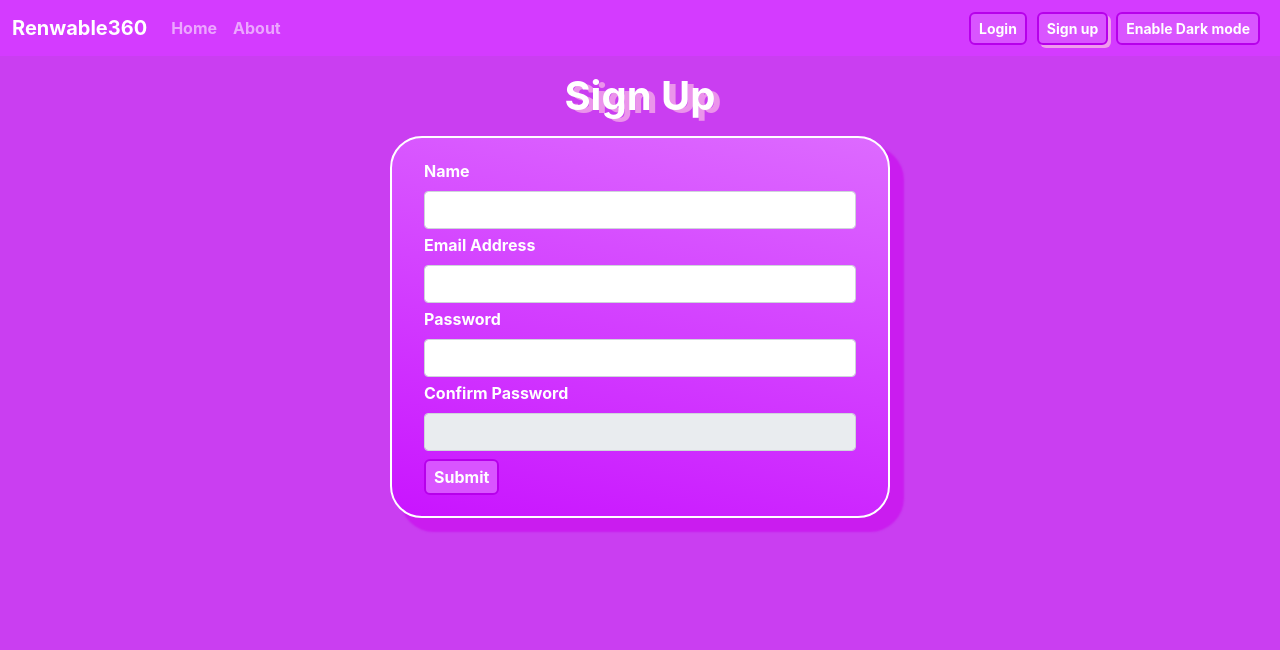
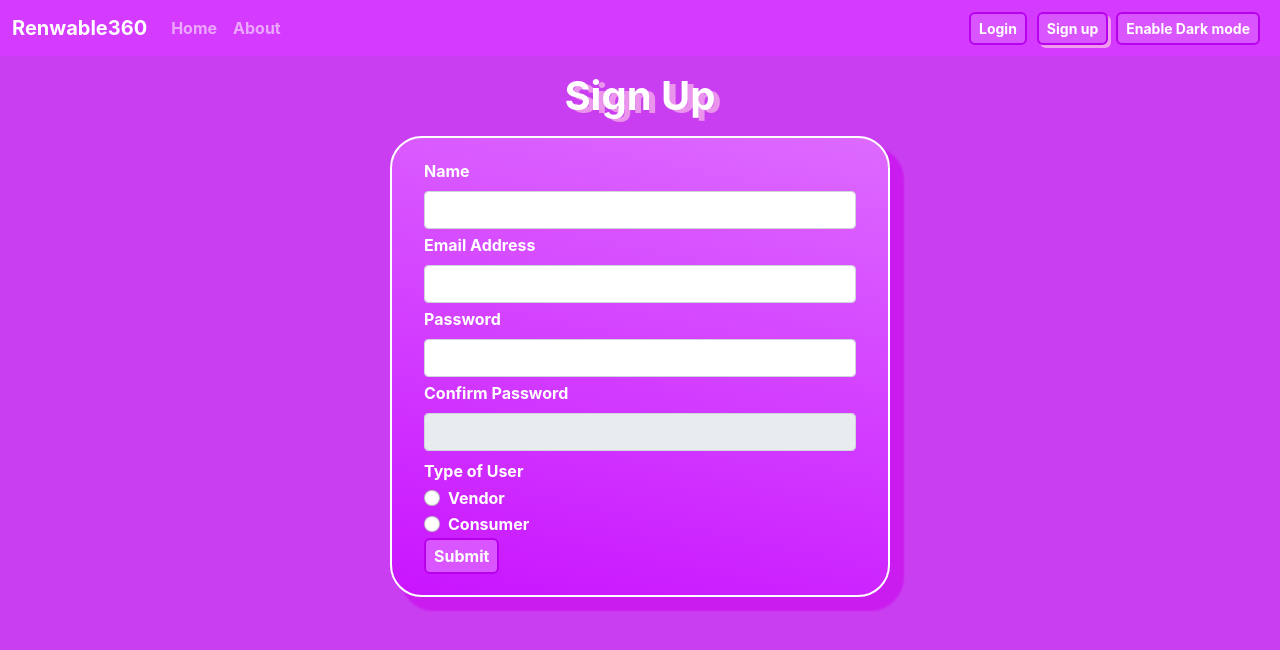
Before and after one commit to vinayakGarudi2002/hackathon-renewable360, a React (Create React App) app: page /signup in a window 1280 px wide. Shown: the top 650 px of the page. Built offline with nearby package versions, Linux system fonts and the light colour scheme.

Commit message:
updated form

```diff
--- a/src/components/Navbar.js
+++ b/src/components/Navbar.js
@@ -45,7 +45,7 @@ mode:"Disable Dark mode"
   return (
    <>
 <div className="bg"></div>
-<nav className="navbar navbar-expand-lg navbar-dark  navigation-bar min-vw-100" style={{
+<nav className="navbar navbar-expand-lg navbar-dark  navigation-bar min-vw-100 " style={{
   background:`${bgColor.nav}`
 }}>
   <div className="container-fluid">
--- a/src/components/Signup.js
+++ b/src/components/Signup.js
@@ -10,11 +10,14 @@ const {bgColor}=useContext(bgContext);
 
   let navigate = useNavigate();
   const host = "http://localhost:5000"
+  // const [ typeUser , setTypeUser]=useState("")
   const [loginForm, setLoginForm] = useState({
     name: "",
     email: "",
     cpassword: "",
-    password:""
+    password:"",
+    typeUser:""
+
   });
 
   // const [password,setPassword]=useState("");
@@ -24,13 +27,14 @@ const {bgColor}=useContext(bgContext);
       return {
         ...prevState,
         [e.target.name]: [e.target.value].toString(),
+
       };
     });
   };
 
   const handleSubmit= async (e)=>{
     e.preventDefault();
-   const {email,password,name}=loginForm;
+   const {email,password,name,typeUser}=loginForm;
     if((loginForm.cpassword)===loginForm.password){
       try {
         const response = await fetch(`${host}/api/auth/createuser`, {
@@ -40,7 +44,7 @@ const {bgColor}=useContext(bgContext);
           mode: 'cors',
 
           },
-          body: JSON.stringify({email,password,name})
+          body: JSON.stringify({email,password,name,typeUser})
         });
         const data = await response.json();
         if (response.status === 200) {
@@ -143,6 +147,27 @@ const {bgColor}=useContext(bgContext);
             }}
           />
         </div>
+        <div>
+        <div className="signup-type">Type of User</div>
+<div className="form-check">
+  <input className="form-check-input" type="radio" name="typeUser" id="typeUser"   value={"vendor"}
+            onClick={(e) => {
+              loginFormChange(e);
+            }}/>
+  <label className="form-check-label" for="flexRadioDefault1">
+    Vendor
+  </label>
+</div>
+<div className="form-check">
+  <input className="form-check-input" type="radio" name="typeUser" id="typeUser"   value={"consumer"}
+            onClick={(e) => {
+              loginFormChange(e);
+            }}/>
+  <label className="form-check-label" for="flexRadioDefault2">
+    Consumer
+  </label>
+</div>
+        </div>
         {/* <div className="mb-1 form-check">
           <input
             type="checkbox"
--- a/src/components/Style.css
+++ b/src/components/Style.css
@@ -57,6 +57,11 @@ i{
     position: relative;
     top: -66px;
     z-index: 2;
+}
+.signup-type{
+   font-size:"12px";
+   margin-top: 3px;
+   margin-bottom: 3px;
 }
 .alertCss{
     z-index: 10;
```
Also changed, not shown: 2 other files (tests, documents, lock files or other folders).
